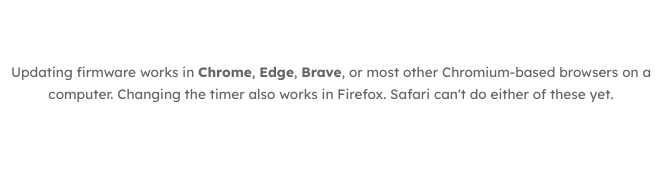
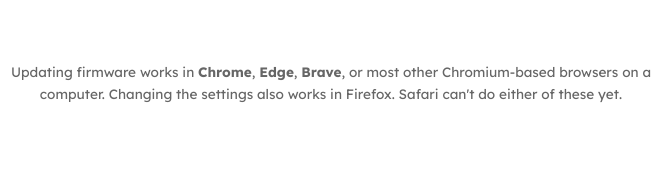
Before and after one commit to datuarellano/tahigami-musicbox, a website built with Vite: page updater.html in a window 1280 px wide. Shown: the part 780-952 px from the top of the page, 309-970 px from the left. Built offline with nearby package versions, Linux system fonts and the light colour scheme.

Commit message:
copy(updater): "the timer" -> "the settings" in the browser-support note
Stale wording from before Config grew volume cap, LED brightness, and
tempo range alongside the timer.

```diff
--- a/updater.html
+++ b/updater.html
@@ -312,7 +312,7 @@
 
         <p class="browser-note">
             Updating firmware works in <b>Chrome</b>, <b>Edge</b>, <b>Brave</b>, or most other
-            Chromium-based browsers on a computer. Changing the timer also works in Firefox.
+            Chromium-based browsers on a computer. Changing the settings also works in Firefox.
             Safari can't do either of these yet.
         </p>
     </main>
```
